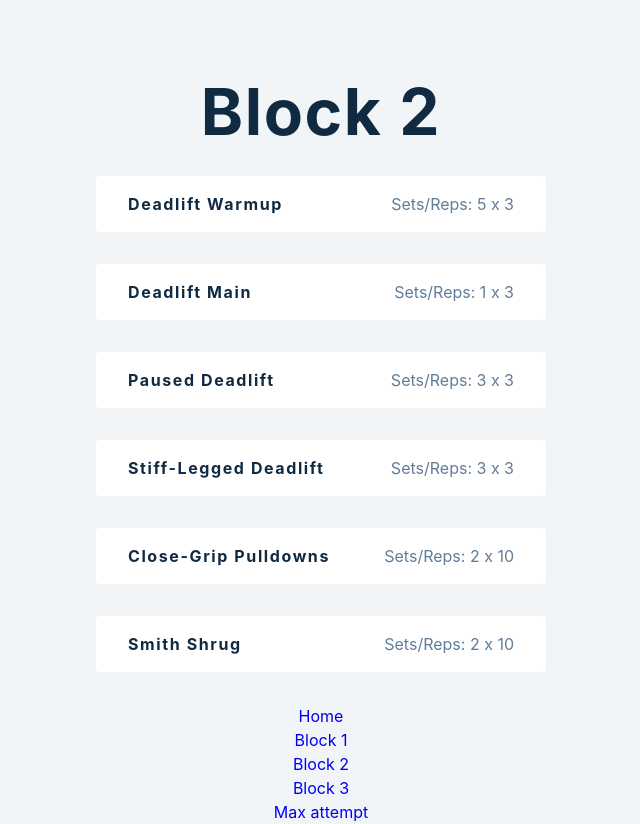
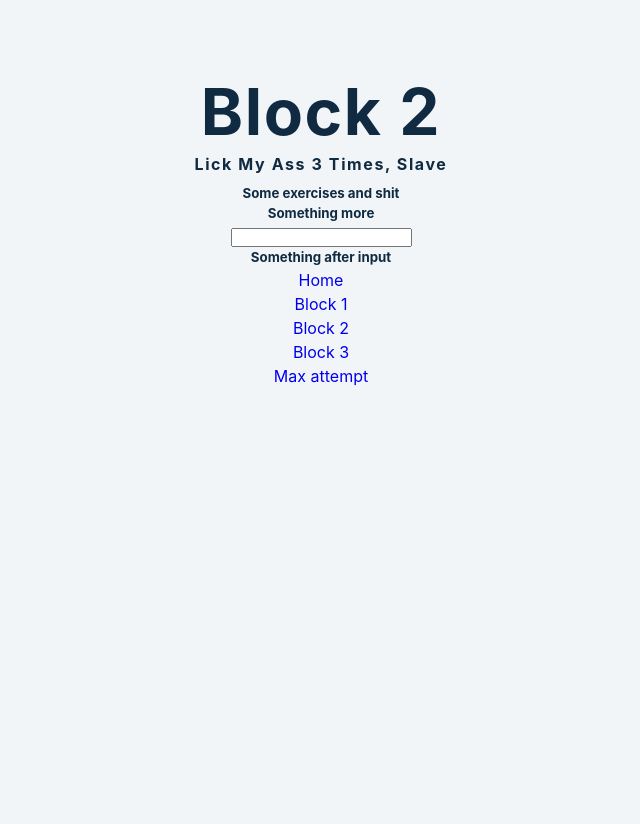
Before and after one commit to williamadahl/Deadlift-peaking-program, a React (Create React App) app: page /block2 in a window 1280 px wide. Shown: the whole page, without its empty margins (319-959 px from the left). After the commit the page ends 800 px from the top, so only its background shows below. Built offline with nearby package versions, Linux system fonts and the light colour scheme.

Commit message:
added a child component week for block 2 to update state value in parent based on input in child

```diff
--- a/src/tmp-folder/Block2.js
+++ b/src/tmp-folder/Block2.js
@@ -1,20 +1,21 @@
 import React, {useState} from 'react';
 import {data} from '../data/data'
+import Week from './Week';
+
+
 
 const Block2 = () => {
-    const [exerices, setExercises] = useState(data[1])
+    const [someShit, setSomeShit] = useState(3);
+
+    const getData = (value) =>{
+        console.log(value);
+    }
+
     return(
         <>
             <h1> Block 2 </h1>
-            {exerices.map((exercise) => {
-                const{id, fields} = exercise;
-                return(
-                    <div key={id} className='item'>
-                        <h4>{fields.name}</h4>
-                        <p>Sets/Reps: {fields.sets} x {fields.reps}</p>
-                    </div>
-                )
-            })}
+            <h4> Lick my ass {someShit} times, slave</h4>
+            <Week getNumberOfLicks={setSomeShit}/>
         </>
 
     )
--- /dev/null
+++ b/src/tmp-folder/Week.js
@@ -0,0 +1,20 @@
+import React from 'react';
+
+const Week = (props) =>{
+
+    const functionHandler = (timesLicked) => {
+        props.getNumberOfLicks(timesLicked);
+    }
+    return (
+        <>
+            <h5>Some exercises and shit</h5>
+            <h5>Something more </h5>
+            <input
+               input='number'
+               onChange={(e) =>functionHandler(parseInt(e.target.value))}
+            />
+            <h5>Something after input</h5>
+        </>
+    )
+}
+export default Week;
```
Also changed, not shown: 1 other file (tests, documents, lock files or other folders).
